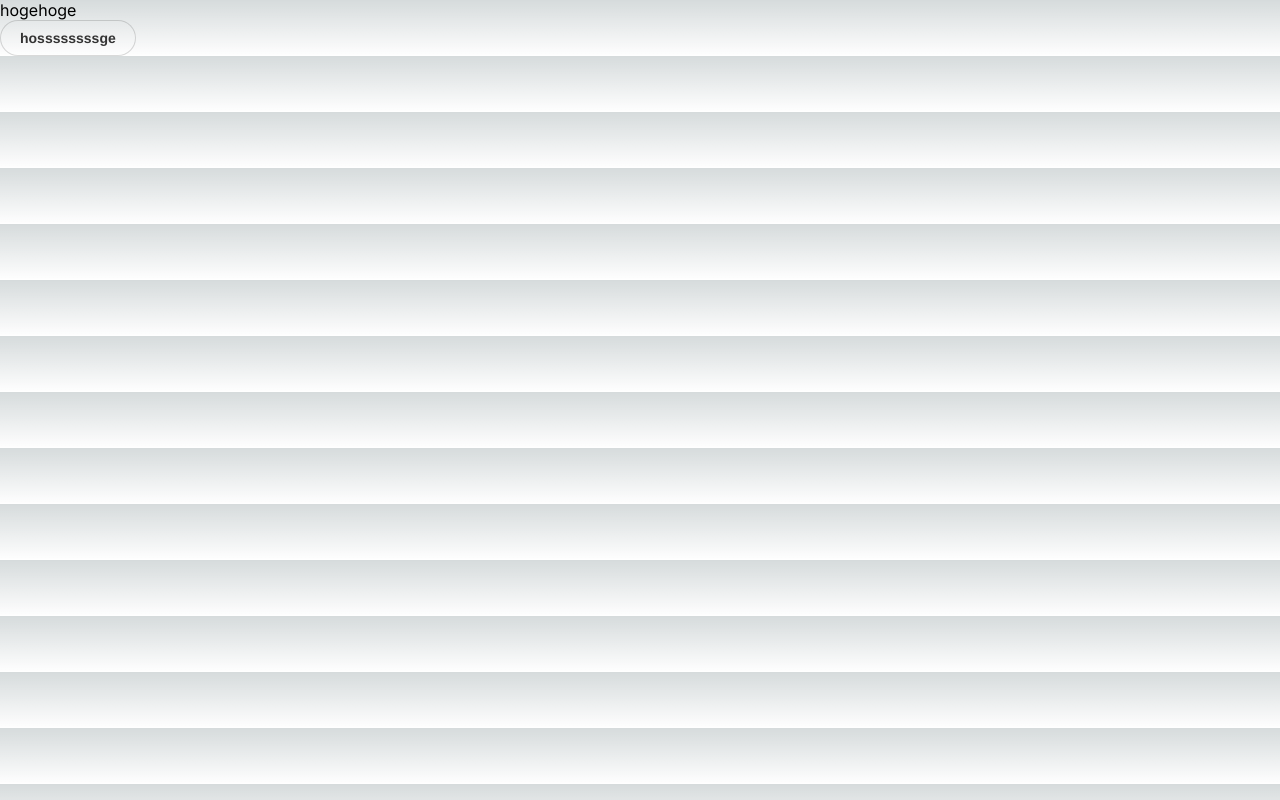
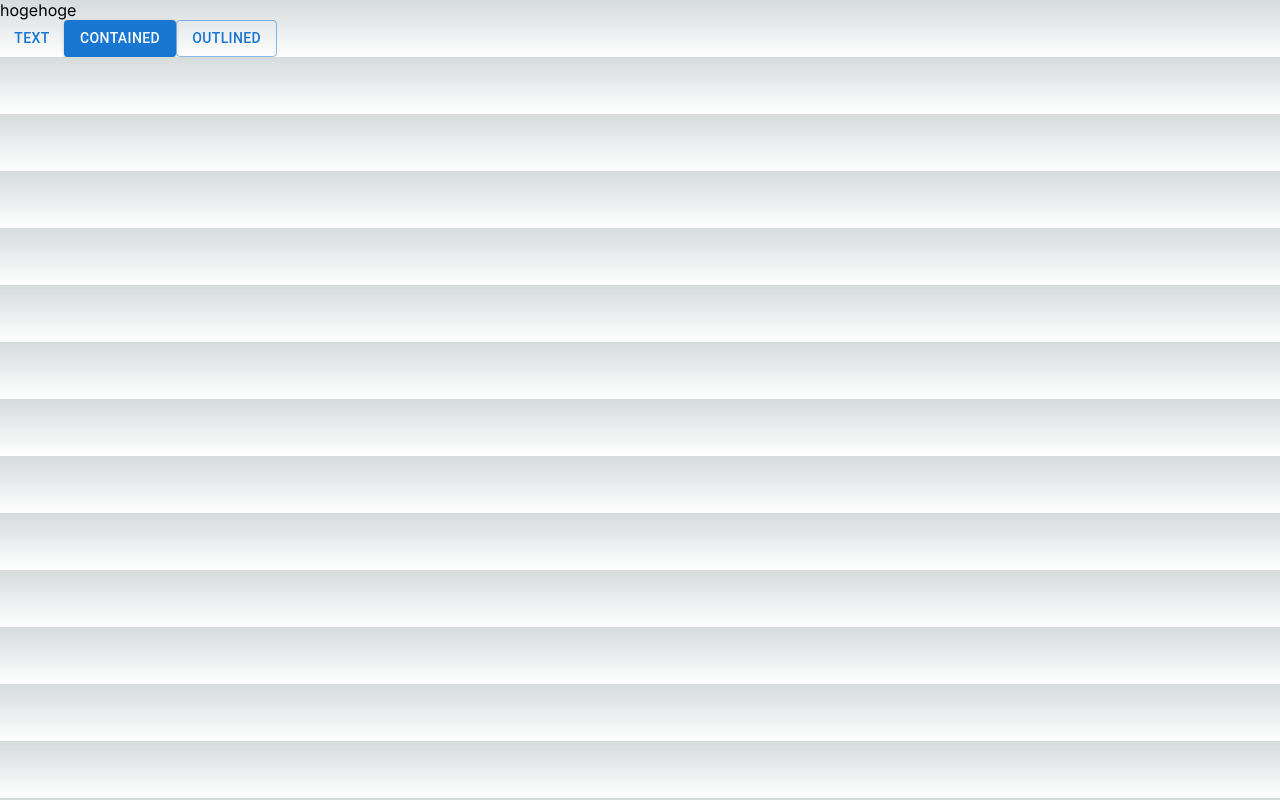
Before and after one commit to nagata-ichiko/next-lean-repo, a Next.js app: page /static_page_sample in a window 1280 px wide. Built offline with nearby package versions, Linux system fonts and the light colour scheme.

Commit message:
Mterialui追加

```diff
--- a/app/static_page_sample/page.tsx
+++ b/app/static_page_sample/page.tsx
@@ -1,11 +1,15 @@
 "use client";
-import { Button } from "@/stories/Button";
+// import { Button } from "@/stories/Button";
+import { Button } from "@mui/material";
 
 export default function hoge() {
   return (
     <main>
       <p>hogehoge</p>
-      <Button label={"hossssssssge"}></Button>
+      {/* <Button label={"hossssssssge"}></Button> */}
+      <Button>text</Button>
+      <Button variant="contained">contained</Button>
+      <Button variant="outlined">outlined</Button>
     </main>
   );
 }
--- a/package.json
+++ b/package.json
@@ -11,6 +11,9 @@
     "build-storybook": "storybook build"
   },
   "dependencies": {
+    "@emotion/react": "^11.11.1",
+    "@emotion/styled": "^11.11.0",
+    "@mui/material": "^5.13.5",
     "@types/node": "20.3.1",
     "@types/react": "18.2.12",
     "@types/react-dom": "18.2.5",
```
Also changed, not shown: 1 other file (tests, documents, lock files or other folders).
